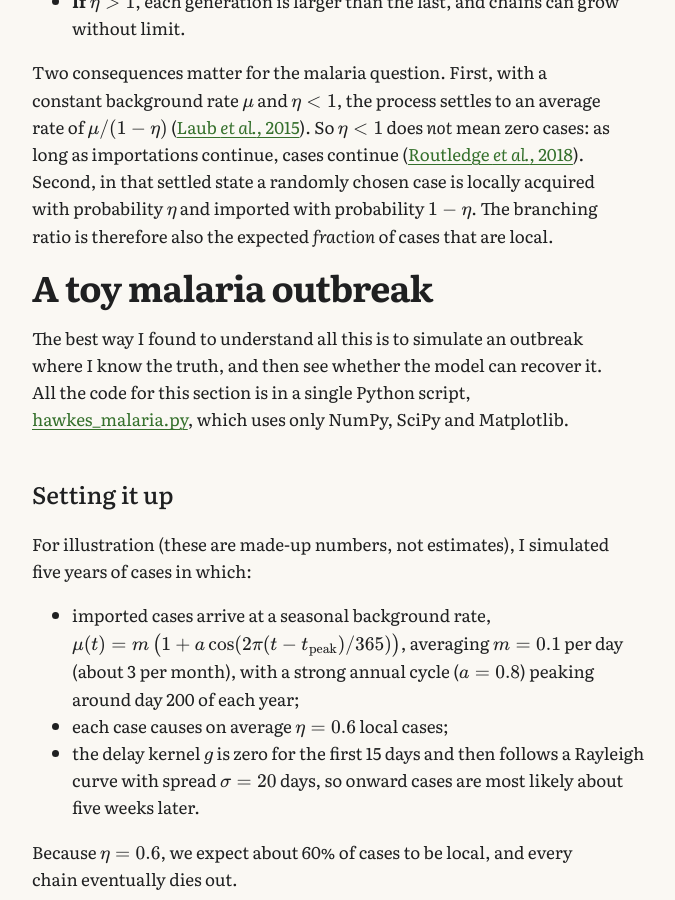
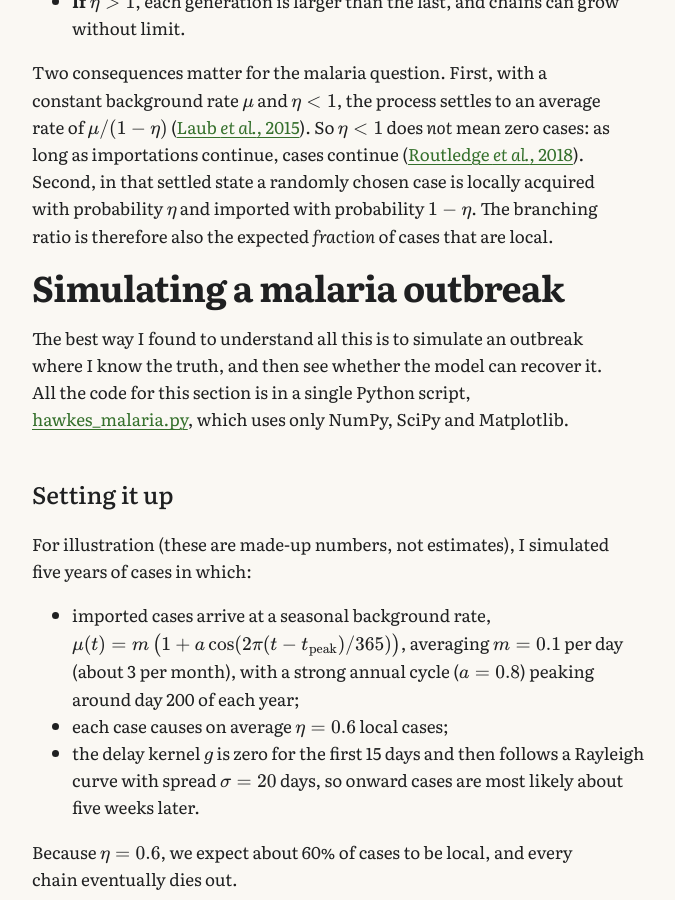
Before and after one commit to timj-wood/timj-wood.github.io, a Jekyll site: the page built from _posts/2026-09-23-hawkes-processes.md, in a window 1280 px wide and 900 px high, scrolled down 5749 px. Shown: the whole window, without its empty margins (285-960 px from the left). Built offline with Jekyll 4.4.1, drawn with Linux system fonts in a browser that asks for light colours.

Commit message:
Update 2026-09-23-hawkes-processes.md

```diff
--- a/_posts/2026-09-23-hawkes-processes.md
+++ b/_posts/2026-09-23-hawkes-processes.md
@@ -111,7 +111,7 @@ Think of the family tree again. One imported case has on average $\eta$ children
 
 Two consequences matter for the malaria question. First, with a constant background rate $\mu$ and $\eta < 1$, the process settles to an average rate of $\mu/(1-\eta)$ ([Laub *et al.*, 2015](https://arxiv.org/abs/1507.02822)). So $\eta < 1$ does *not* mean zero cases: as long as importations continue, cases continue ([Routledge *et al.*, 2018](https://doi.org/10.1038/s41467-018-04577-y)). Second, in that settled state a randomly chosen case is locally acquired with probability $\eta$ and imported with probability $1 - \eta$. The branching ratio is therefore also the expected *fraction* of cases that are local.
 
-# A toy malaria outbreak
+# Simulating a malaria outbreak
 
 The best way I found to understand all this is to simulate an outbreak where I know the truth, and then see whether the model can recover it. All the code for this section is in a single Python script, [hawkes_malaria.py](/assets/posts/hawkes/hawkes_malaria.py), which uses only NumPy, SciPy and Matplotlib.
 
```
